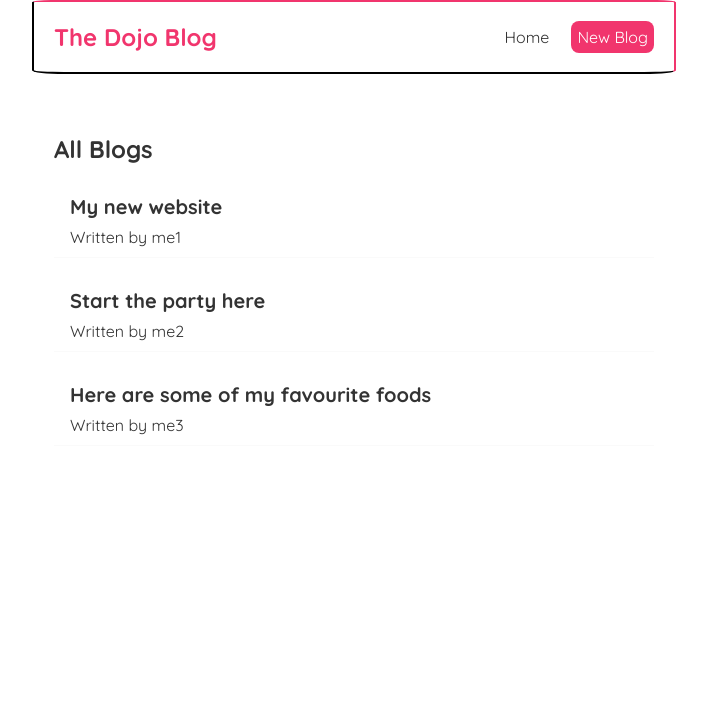
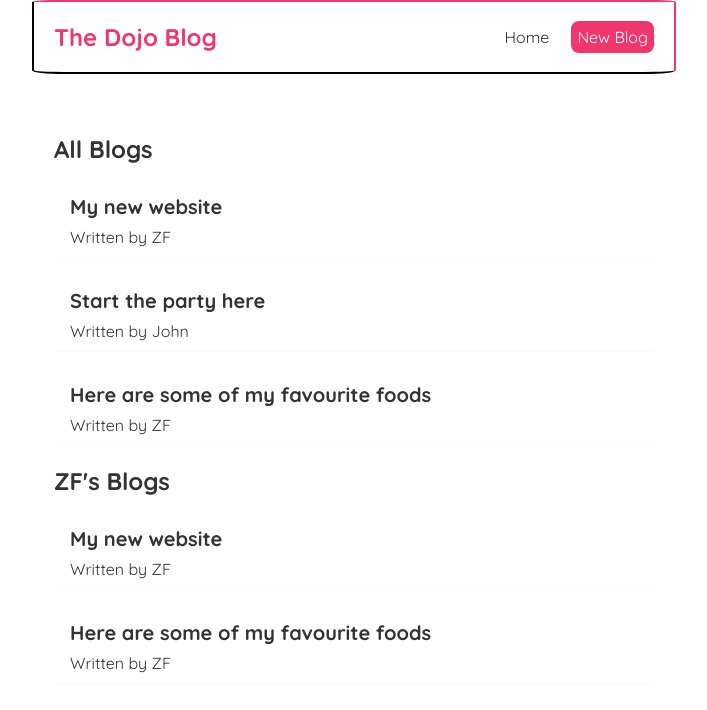
Before and after one commit to lzf834/learn-react, a React (Create React App) app: page / in a window 1280 px wide. Shown: the top 710 px of the page, without its empty margins (286-993 px from the left). Built offline with nearby package versions, Linux system fonts and the light colour scheme.

Commit message:
Lesson 12 - Reusing Components

```diff
--- a/src/Home.js
+++ b/src/Home.js
@@ -3,17 +3,17 @@ import BlogList from "./BlogList";
 
 const Home = () => {
   const [blogs, setBlogs] = useState([
-    { title: "My new website", body: "lorem ipsum", author: "me1", id: 1 },
+    { title: "My new website", body: "lorem ipsum", author: "ZF", id: 1 },
     {
       title: "Start the party here",
       body: "lorem ipsum",
-      author: "me2",
+      author: "John",
       id: 2,
     },
     {
       title: "Here are some of my favourite foods",
       body: "lorem ipsum",
-      author: "me3",
+      author: "ZF",
       id: 3,
     },
   ]);
@@ -21,6 +21,10 @@ const Home = () => {
   return (
     <div className="home">
       <BlogList blogs={blogs} title="All Blogs" />
+      <BlogList
+        blogs={blogs.filter((blog) => blog.author === "ZF")}
+        title="ZF's Blogs"
+      />
     </div>
   );
 };
```
